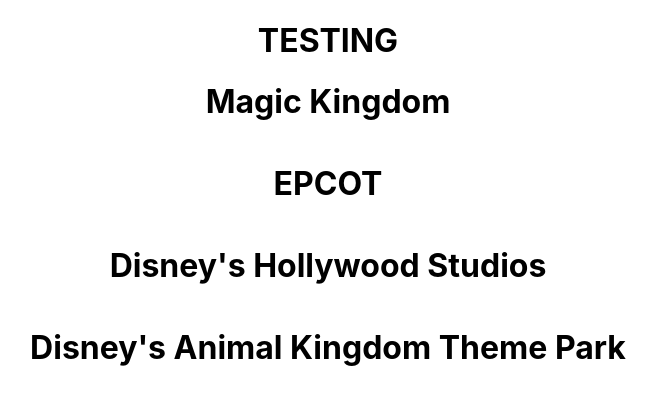
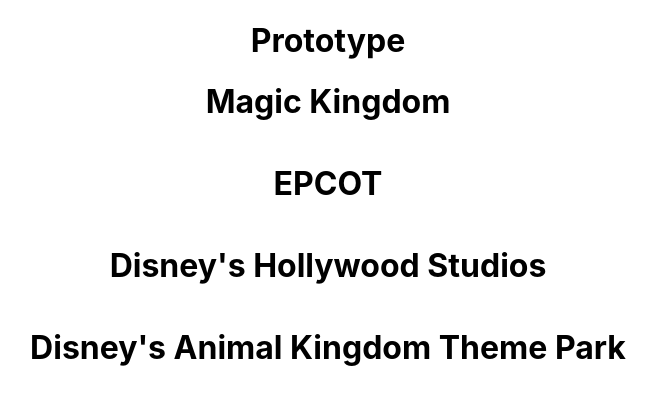
Before and after one commit to rpsmith77/wait_times, a React (Create React App) app: page / in a window 1280 px wide. Shown: the top 404 px of the page, without its empty margins (312-968 px from the left). Built offline with nearby package versions, Linux system fonts and the light colour scheme; no server answers.

Commit message:
initial commit

```diff
--- a/src/App.js
+++ b/src/App.js
@@ -5,7 +5,7 @@ function App() {
 
     return (
         <div>
-            <h1 align={"center"}>TESTING</h1>
+            <h1 align={"center"}>Prototype</h1>
 
             <div className={'container'}>
                 <WaitTimes id={'magickingdompark'} name={'Magic Kingdom'}/>
```
